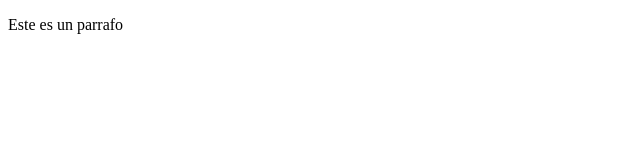
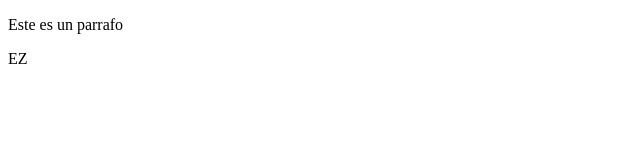
Before and after one commit to BrknTime/BrknTime.github.io, a plain HTML site: page index.html in a window 1280 px wide. Shown: the full height of the page, 0-640 px from the left. Drawn offline with Linux system fonts and the light colour scheme.

Commit message:
Update index.html

```diff
--- a/index.html
+++ b/index.html
@@ -7,6 +7,6 @@
 </head>
 <body>
     <p>Este es un parrafo</p>
-
+    <p>EZ</p>
 </body>
 </html>
```
